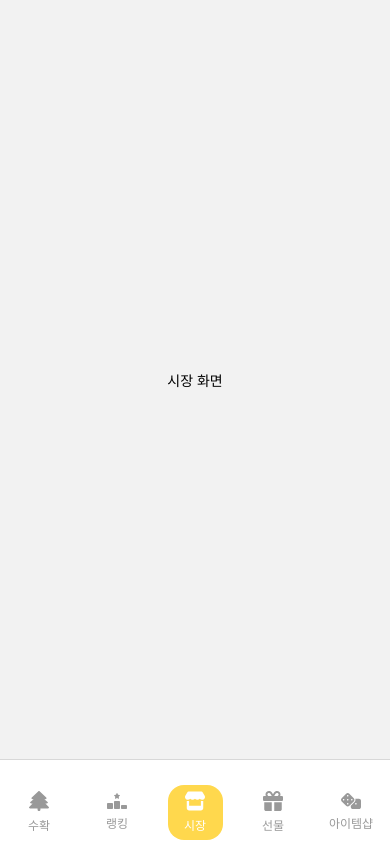
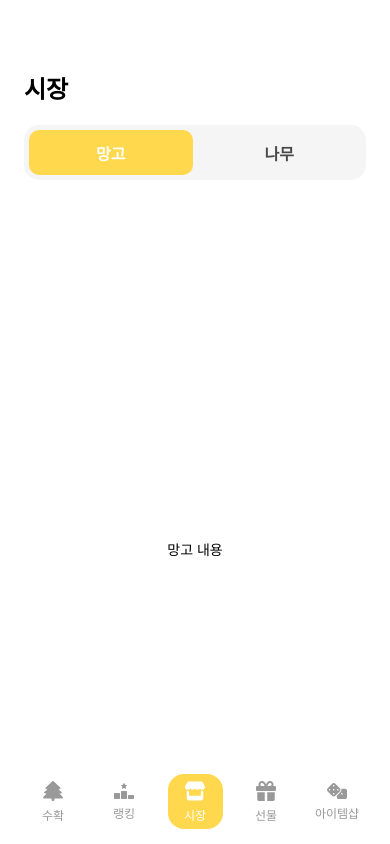
Before and after one commit to sanghyeon-mango-game/frontend, a React Native app: screen /Market in a window 390 px wide. Built offline with nearby package versions, Linux system fonts and the light colour scheme.

Commit message:
first commit

```diff
--- a/App.js
+++ b/App.js
@@ -1,8 +1,7 @@
-import React from 'react';
-import { View, Text, Animated, Dimensions } from 'react-native';
+import React, { useRef, useEffect, useState } from 'react';
+import { View, Text, Animated, Dimensions, TouchableOpacity } from 'react-native';
 import { NavigationContainer } from '@react-navigation/native';
 import { createBottomTabNavigator } from '@react-navigation/bottom-tabs';
-import Icon from 'react-native-vector-icons/FontAwesome';
 import ClickerScreen from './screens/ClickerScreen';
 import TreeIcon from './components/TreeIcon';
 import RankingIcon from './components/RankingIcon';
@@ -13,110 +12,146 @@ import ItemShopScreen from './screens/ItemShopScreen';
 import MarketIcon from './components/MarketIcon';
 import GiftIcon from './components/GiftIcon';
 import ItemShopIcon from './components/ItemShopIcon';
-import Constants from 'expo-constants';
 
 const Tab = createBottomTabNavigator();
+const { width } = Dimensions.get('window');
 
-function App() {
+function TabBar({ state, descriptors, navigation }) {
+  const slideAnim = useRef(new Animated.Value(0)).current;
+  const iconPositions = useRef([]).current;
+  const [ready, setReady] = useState(false);
+
+  useEffect(() => {
+    if (ready) {
+      Animated.spring(slideAnim, {
+        toValue: iconPositions[state.index],
+        useNativeDriver: true,
+        tension: 68,
+        friction: 10,
+      }).start();
+    }
+  }, [state.index, ready]);
+
+  const handleIconLayout = (event, index) => {
+    iconPositions[index] = event.nativeEvent.layout.x;
+    if (index === state.routes.length - 1) setReady(true);
+  };
+
   return (
-    <NavigationContainer>
-      <Tab.Navigator
-        initialRouteName="Clicker"
-        screenOptions={({ route }) => ({
-          headerShown: false,
-          tabBarActiveBackgroundColor: "transparent",
-          tabBarInactiveBackgroundColor: "transparent",
-          tabBarItemStyle: {
-            alignItems: "center",
-            justifyContent: "center",
-            width: 55,
-            marginHorizontal: 8,
-          },
-          tabBarStyle: {
-            display: 'flex',
+    <View style={{
       flexDirection: 'row',
       width: '100%',
       height: 85,
       paddingVertical: 20,
       backgroundColor: "#FFF",
       justifyContent: 'center',
-          },
-          tabBarIcon: ({ focused }) => {
+    }}>
+      <Animated.View
+        style={{
+          position: 'absolute',
+          top: 15,
+          left: 0,
+          width: 55,
+          height: 55,
+          backgroundColor: '#FFD84D',
+          borderRadius: 16,
+          transform: [{ translateX: slideAnim }],
+          zIndex: 0,
+        }}
+      />
+      {state.routes.map((route, index) => {
+        const { options } = descriptors[route.key];
+        const isFocused = state.index === index;
+
+        const onPress = () => {
+          const event = navigation.emit({
+            type: 'tabPress',
+            target: route.key,
+            canPreventDefault: true,
+          });
+
+          if (!isFocused && !event.defaultPrevented) {
+            navigation.navigate(route.name);
+          }
+        };
+
         const getTabName = (routeName) => {
           const names = {
             Clicker: "수확",
             Ranking: "랭킹",
             Market: "시장",
             Gifts: "선물",
-                ItemShop: "아이템샵"
+            ItemShop: "아이템샵",
           };
           return names[routeName] || routeName;
         };
 
         const getTabIcon = (routeName, focused) => {
           const iconColor = focused ? "#FFFFFF" : "#999999";
-
           const icons = {
             Clicker: <TreeIcon color={iconColor} />,
             Ranking: <RankingIcon color={iconColor} />,
             Market: <MarketIcon color={iconColor} />,
             Gifts: <GiftIcon color={iconColor} />,
-                ItemShop: <ItemShopIcon color={iconColor} />
+            ItemShop: <ItemShopIcon color={iconColor} />,
           };
-
           return icons[routeName];
         };
 
         return (
+          <TouchableOpacity
+            key={route.key}
+            activeOpacity={0.7}
+            onPress={onPress}
+            onLayout={(event) => handleIconLayout(event, index)}
+            style={{
+              alignItems: "center",
+              justifyContent: "center",
+              width: 55,
+              marginHorizontal: 8,
+              zIndex: 2,
+            }}
+          >
             <View style={{
-                display: 'flex',
               width: 55,
               height: 55,
               flexDirection: 'column',
               justifyContent: 'center',
               alignItems: 'center',
-                gap: 5,
-                flexShrink: 0,
-                position: 'relative'
             }}>
-                {focused && (
               <View style={{
-                    position: 'absolute',
-                    display: 'flex',
-                    width: 55,
-                    height: 55,
-                    flexDirection: 'column',
-                    justifyContent: 'center',
-                    alignItems: 'center',
-                    gap: 5,
-                    flexShrink: 0,
-                    backgroundColor: "#FFD84D",
-                    borderRadius: 16,
-                    zIndex: 1
-                  }} />
-                )}
-                <View style={{
-                  zIndex: 2,
                 display: 'flex',
                 flexDirection: 'column',
                 alignItems: 'center',
-                  gap: 5
+                gap: 5,
               }}>
-                  {getTabIcon(route.name, focused)}
+                {getTabIcon(route.name, isFocused)}
                 <Text
                   style={{
                     fontSize: 12,
-                      color: focused ? "#FFFFFF" : "#999999",
+                    color: isFocused ? "#FFFFFF" : "#999999",
                   }}
                 >
                   {getTabName(route.name)}
                 </Text>
               </View>
             </View>
+          </TouchableOpacity>
         );
-          },
-          tabBarShowLabel: false,
       })}
+    </View>
+  );
+}
+
+function App() {
+  return (
+    <NavigationContainer>
+      <Tab.Navigator
+        tabBar={props => <TabBar {...props} />}
+        initialRouteName="Clicker"
+        screenOptions={{
+          headerShown: false,
+        }}
       >
         <Tab.Screen name="Clicker" component={ClickerScreen} />
         <Tab.Screen name="Ranking" component={RankingScreen} />
--- a/screens/ClickerScreen.js
+++ b/screens/ClickerScreen.js
@@ -5,69 +5,167 @@ function ClickerScreen() {
   const [count, setCount] = useState(0);
   const shakeAnimation = useRef(new Animated.Value(0)).current;
   const [fallingMangos, setFallingMangos] = useState([]);
+  const [fallingLeaves, setFallingLeaves] = useState([]);
   const nextMangoId = useRef(0);
+  const nextLeafId = useRef(0);
 
   const shakeTrees = () => {
     Animated.sequence([
       Animated.timing(shakeAnimation, {
-        toValue: 1,
-        duration: 100,
+        toValue: 0.5,
+        duration: 150,
         useNativeDriver: true,
-        easing: Easing.linear,
-      }),
-      Animated.timing(shakeAnimation, {
-        toValue: -1,
-        duration: 100,
-        useNativeDriver: true,
-        easing: Easing.linear,
-      }),
-      Animated.timing(shakeAnimation, {
-        toValue: 0.5,
-        duration: 100,
-        useNativeDriver: true,
-        easing: Easing.linear,
+        easing: Easing.elastic(1),
       }),
       Animated.timing(shakeAnimation, {
         toValue: -0.5,
-        duration: 100,
+        duration: 150,
         useNativeDriver: true,
-        easing: Easing.linear,
+        easing: Easing.elastic(1),
       }),
       Animated.timing(shakeAnimation, {
+        toValue: 0.3,
+        duration: 150,
+        useNativeDriver: true,
+        easing: Easing.elastic(1),
+      }),
+      Animated.timing(shakeAnimation, {
+        toValue: -0.3,
+        duration: 150,
+        useNativeDriver: true,
+        easing: Easing.elastic(1),
+      }),
+      Animated.spring(shakeAnimation, {
         toValue: 0,
-        duration: 100,
+        damping: 5,
+        stiffness: 100,
         useNativeDriver: true,
-        easing: Easing.linear,
       }),
     ]).start();
   };
 
   const createFallingMango = () => {
     const mangoId = nextMangoId.current++;
-    const startPosition = Math.random() * 150 - 75;
+    const startPosition = Math.random() * 200 - 90;
+    const startHeight = Math.random() * 20 - 40;
 
     const newMango = {
       id: mangoId,
-      animation: new Animated.ValueXY({ x: startPosition, y: -50 }),
+      animation: new Animated.ValueXY({ x: startPosition, y: startHeight }),
       rotation: new Animated.Value(0),
+      scale: new Animated.Value(0.5),
+      shadowOpacity: new Animated.Value(0.2),
     };
 
     setFallingMangos(prev => [...prev, newMango]);
 
     Animated.parallel([
+      Animated.sequence([
         Animated.timing(newMango.animation.y, {
-        toValue: 400,
-        duration: 1000,
+          toValue: startHeight - 10 - Math.random() * 20,
+          duration: 150,
           useNativeDriver: true,
-        easing: Easing.quadIn,
+          easing: Easing.cubic,
         }),
+        Animated.timing(newMango.animation.y, {
+          toValue: 200 + Math.random() * 50,
+          duration: 700 + Math.random() * 200,
+          useNativeDriver: true,
+          easing: Easing.bounce,
+        }),
+      ]),
+      Animated.sequence([
         Animated.timing(newMango.rotation, {
-        toValue: 360,
-        duration: 1000,
+          toValue: Math.random() < 0.5 ? 360 : -360,
+          duration: 850,
+          useNativeDriver: true,
+          easing: Easing.out(Easing.cubic),
+        }),
+      ]),
+      Animated.sequence([
+        Animated.spring(newMango.scale, {
+          toValue: 1,
+          tension: 200,
+          friction: 10,
           useNativeDriver: true,
         }),
+        Animated.timing(newMango.scale, {
+          toValue: 0.8,
+          duration: 400,
+          useNativeDriver: true,
+          easing: Easing.cubic,
+        }),
+      ]),
+      Animated.sequence([
+        Animated.spring(newMango.shadowOpacity, {
+          toValue: 0.4,
+          tension: 200,
+          friction: 10,
+          useNativeDriver: true,
+        }),
+        Animated.timing(newMango.shadowOpacity, {
+          toValue: 0.2,
+          duration: 400,
+          useNativeDriver: true,
+          easing: Easing.cubic,
+        }),
+      ]),
     ]).start(() => {
       setFallingMangos(prev => prev.filter(mango => mango.id !== mangoId));
+    });
+  };
+
+  const createFallingLeaf = () => {
+    const leafId = nextLeafId.current++;
+    const startPosition = Math.random() * 200 - 90;
+    const startHeight = Math.random() * 20 - 40;
+
+    const newLeaf = {
+      id: leafId,
+      animation: new Animated.ValueXY({ x: startPosition, y: startHeight }),
+      rotation: new Animated.Value(0),
+      scale: new Animated.Value(0.3),
+    };
+
+    setFallingLeaves(prev => [...prev, newLeaf]);
+
+    Animated.parallel([
+      Animated.sequence([
+        Animated.timing(newLeaf.animation.y, {
+          toValue: 200 + Math.random() * 50,
+          duration: 1500,
+          useNativeDriver: true,
+          easing: Easing.bezier(0.25, 0.1, 0.25, 1),
+        }),
+      ]),
+      Animated.sequence([
+        ...Array(3).fill().map(() =>
+          Animated.sequence([
+            Animated.timing(newLeaf.animation.x, {
+              toValue: startPosition + (Math.random() * 40 - 20),
+              duration: 500,
+              useNativeDriver: true,
+              easing: Easing.sinIn,
+            }),
+            Animated.timing(newLeaf.animation.x, {
+              toValue: startPosition - (Math.random() * 40 - 20),
+              duration: 500,
+              useNativeDriver: true,
+              easing: Easing.sinOut,
+            }),
+          ])
+        ),
+      ]),
+      Animated.sequence([
+        Animated.timing(newLeaf.rotation, {
+          toValue: Math.random() * 720 - 360,
+          duration: 1500,
+          useNativeDriver: true,
+          easing: Easing.linear,
+        }),
+      ]),
+    ]).start(() => {
+      setFallingLeaves(prev => prev.filter(leaf => leaf.id !== leafId));
     });
   };
 
@@ -75,6 +173,10 @@ function ClickerScreen() {
     setCount(prev => prev + 1);
     shakeTrees();
     createFallingMango();
+    const leafCount = Math.floor(Math.random() * 2) + 1;
+    for (let i = 0; i < leafCount; i++) {
+      setTimeout(() => createFallingLeaf(), i * 100);
+    }
   };
 
   return (
@@ -87,7 +189,11 @@ function ClickerScreen() {
         <Text style={styles.scoreText}>{count.toLocaleString()}</Text>
       </View>
 
-      <TouchableOpacity onPress={handleClick} style={styles.treeContainer}>
+      <TouchableOpacity
+        onPress={handleClick}
+        style={styles.treeContainer}
+        activeOpacity={1}
+      >
         <Animated.Image
           source={require('../assets/images/tree.png')}
           style={[
@@ -106,6 +212,29 @@ function ClickerScreen() {
         />
       </TouchableOpacity>
 
+      {fallingLeaves.map(leaf => (
+        <Animated.Image
+          key={leaf.id}
+          source={require('../assets/images/leaf.png')}
+          style={[
+            styles.fallingLeaf,
+            {
+              transform: [
+                { translateX: leaf.animation.x },
+                { translateY: leaf.animation.y },
+                {
+                  rotate: leaf.rotation.interpolate({
+                    inputRange: [-360, 360],
+                    outputRange: ['-360deg', '360deg'],
+                  }),
+                },
+                { scale: leaf.scale },
+              ],
+            },
+          ]}
+        />
+      ))}
+
       {fallingMangos.map(mango => (
         <Animated.Image
           key={mango.id}
@@ -122,7 +251,9 @@ function ClickerScreen() {
                     outputRange: ['0deg', '360deg'],
                   }),
                 },
+                { scale: mango.scale },
               ],
+              shadowOpacity: mango.shadowOpacity,
             },
           ]}
         />
@@ -139,17 +270,34 @@ const styles = StyleSheet.create({
   scoreContainer: {
     flexDirection: 'row',
     alignItems: 'center',
+    justifyContent: 'center',
     padding: 20,
     position: 'absolute',
     top: 80,
-    left: '50%',
-    transform: [{ translateX: -75 }],
+    left: 0,
+    right: 0,
     zIndex: 1,
+    shadowColor: '#000',
+    shadowOffset: {
+      width: 0,
+      height: 2,
+    },
+    shadowOpacity: 0.15,
+    shadowRadius: 3.84,
+    elevation: 5,
   },
   mangoIcon: {
     width: 30,
     height: 30,
     marginRight: 10,
+    shadowColor: '#000',
+    shadowOffset: {
+      width: 0,
+      height: 1,
+    },
+    shadowOpacity: 0.2,
+    shadowRadius: 1.41,
+    elevation: 2,
   },
   scoreText: {
     fontSize: 24,
@@ -165,13 +313,38 @@ const styles = StyleSheet.create({
     width: 200,
     height: 200,
     resizeMode: 'contain',
+    shadowColor: '#000',
+    shadowOffset: {
+      width: 0,
+      height: 4,
+    },
+    shadowOpacity: 0.3,
+    shadowRadius: 4.65,
+    elevation: 8,
   },
   fallingMango: {
     width: 30,
     height: 30,
     position: 'absolute',
-    top: '55%',
+    top: '45%',
     left: '50%',
+    marginLeft: -15,
+    shadowColor: '#000',
+    shadowOffset: {
+      width: 0,
+      height: 2,
+    },
+    shadowOpacity: 0.25,
+    shadowRadius: 3.84,
+    elevation: 5,
+  },
+  fallingLeaf: {
+    width: 15,
+    height: 15,
+    position: 'absolute',
+    top: '45%',
+    left: '50%',
+    marginLeft: -7.5,
   },
 });
 
--- a/screens/MarketScreen.js
+++ b/screens/MarketScreen.js
@@ -1,12 +1,115 @@
-import React from 'react';
-import { View, Text } from 'react-native';
+import React, { useState } from 'react';
+import { View, Text, TouchableOpacity, StyleSheet, Dimensions } from 'react-native';
 
-function MarketScreen() {
+const MarketScreen = () => {
+  const [selectedTab, setSelectedTab] = useState('망고');
+
   return (
-    <View style={{ flex: 1, justifyContent: 'center', alignItems: 'center' }}>
-      <Text>시장 화면</Text>
+    <View style={styles.backgroundLayout}>
+      <Text style={styles.title}>시장</Text>
+
+      <View style={styles.tabWrapper}>
+        <View style={styles.contentBackground}>
+          <View style={styles.tabContainer}>
+            <TouchableOpacity
+              style={[
+                styles.tab,
+                selectedTab === '망고' && styles.selectedTab
+              ]}
+              onPress={() => setSelectedTab('망고')}
+            >
+              <Text style={[
+                styles.tabText,
+                selectedTab === '망고' && styles.selectedTabText
+              ]}>망고</Text>
+            </TouchableOpacity>
+
+            <TouchableOpacity
+              style={[
+                styles.tab,
+                selectedTab === '나무' && styles.selectedTab
+              ]}
+              onPress={() => setSelectedTab('나무')}
+            >
+              <Text style={[
+                styles.tabText,
+                selectedTab === '나무' && styles.selectedTabText
+              ]}>나무</Text>
+            </TouchableOpacity>
+          </View>
+        </View>
+      </View>
+
+      <View style={styles.selectedContent}>
+        <Text>{selectedTab} 내용</Text>
+      </View>
     </View>
   );
-}
+};
+
+const styles = StyleSheet.create({
+  backgroundLayout: {
+    width: Dimensions.get('window').width,
+    height: 917,
+    paddingHorizontal: 24,
+    flexDirection: 'column',
+    alignItems: 'flex-start',
+    backgroundColor: '#fff',
+  },
+  title: {
+    fontSize: 24,
+    fontWeight: 'bold',
+    marginTop: 70,
+    marginBottom: 20,
+  },
+  tabWrapper: {
+    width: '100%',
+  },
+  contentBackground: {
+    display: 'flex',
+    height: 55,
+    padding: 5,
+    alignItems: 'flex-start',
+    gap: 5,
+    flexShrink: 0,
+    alignSelf: 'stretch',
+    backgroundColor: '#f5f5f5',
+    borderRadius: 15,
+  },
+  tabContainer: {
+    flexDirection: 'row',
+    width: '100%',
+    height: '100%',
+    gap: 5,
+  },
+  tab: {
+    flex: 1,
+    height: '100%',
+    justifyContent: 'center',
+    alignItems: 'center',
+    borderRadius: 10,
+    backgroundColor: '#f5f5f5',
+  },
+  selectedTab: {
+    backgroundColor: '#FFD84D',
+  },
+  tabText: {
+    fontSize: 16,
+    color: 'rgba(0, 0, 0, 0.70)',
+    fontWeight: '600',
+  },
+  selectedTabText: {
+    color: '#FFFFFF',
+    fontSize: 16,
+    fontWeight: '600',
+  },
+  selectedContent: {
+    display: 'flex',
+    justifyContent: 'center',
+    alignItems: 'center',
+    flex: 1,
+    alignSelf: 'stretch',
+  }
+});
 
 export default MarketScreen;
--- a/screens/RankingScreen.js
+++ b/screens/RankingScreen.js
@@ -1,18 +1,18 @@
 import React from 'react';
-import { View, Text, ScrollView, StyleSheet, Image } from 'react-native';
+import { View, Text, ScrollView, StyleSheet, Image, requireNativeComponent } from 'react-native';
 
 function RankingScreen() {
   const topUsers = [
-    { id: 2, rank: '#2', name: '사용자이름', score: '999,999,999', profile: require('../assets/images/profile.png') },
-    { id: 1, rank: '#1', name: '사용자이름', score: '999,999,999', profile:require('../assets/images/profile.png') },
-    { id: 3, rank: '#3', name: '사용자이름', score: '999,999,999', profile: require('../assets/images/profile.png') },
+    { id: 2, rank: '#2', name: '사용자이름', score: '999,999,999', profile: require('../assets/images/profile2.png') },
+    { id: 1, rank: '#1', name: '사용자이름', score: '999,999,999', profile:require('../assets/images/profile2.png') },
+    { id: 3, rank: '#3', name: '사용자이름', score: '999,999,999', profile: require('../assets/images/profile2.png') },
   ];
 
   const otherUsers = Array(7).fill({
     rank: '#4',
     name: '사용자이름',
     score: '999,999,999',
-    profile:require('../assets/images/profile2.png')
+    profile:require('../assets/images/profile.png')
   });
 
   return (
@@ -97,7 +97,7 @@ const styles = StyleSheet.create({
     flexDirection: 'row',
     justifyContent: 'space-between',
     alignItems: 'center',
-    marginTop:40,
+    marginTop:30,
     marginBottom: 40,
     paddingTop: 30,
     paddingHorizontal: 24,
@@ -184,7 +184,7 @@ const styles = StyleSheet.create({
     fontFamily: 'Wanted Sans',
   },
   scoreText: {
-    fontSize: 16,
+    fontSize: 14,
     color: '#FFD000',
     fontWeight: '500',
   },
```
Also changed, not shown: context/ThemeContext.js (added, +39 -0 lines), assets/images/leaf.png (added). Lines whose indentation alone changed are shown as unchanged.
